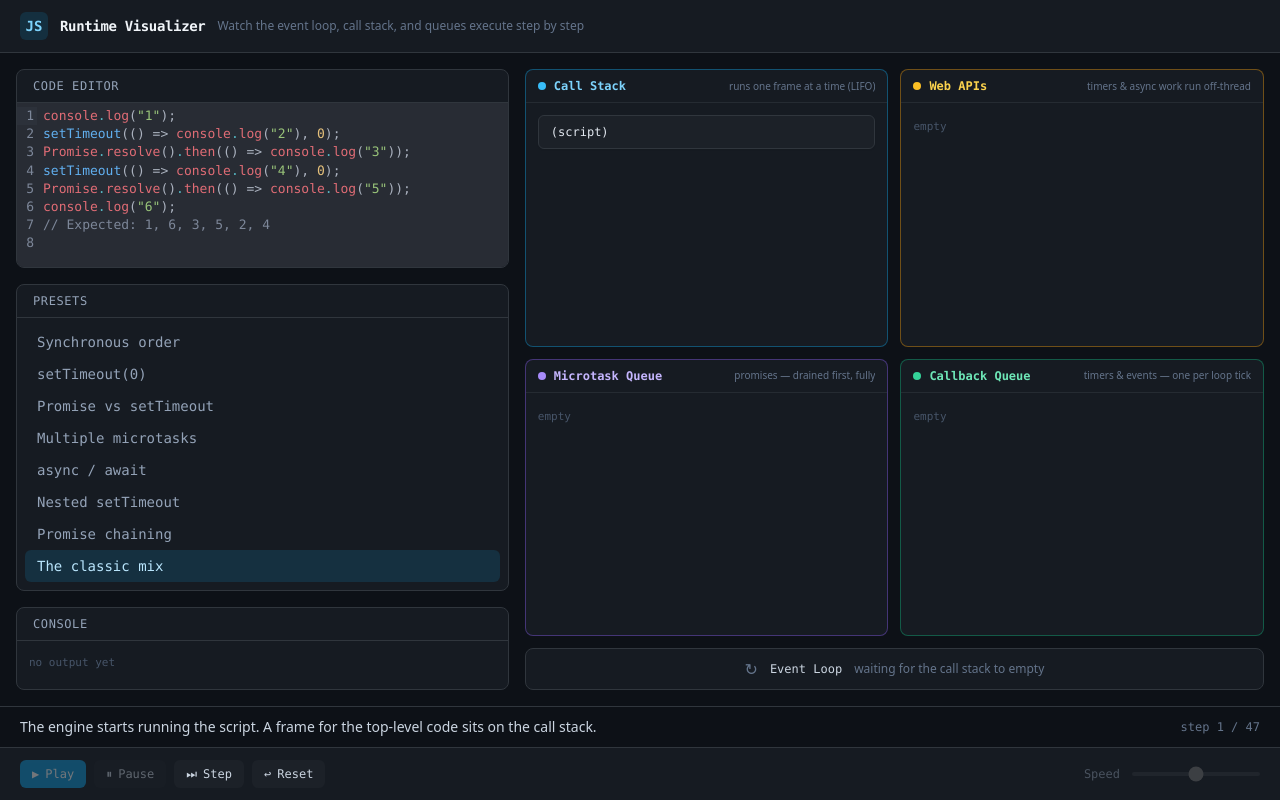
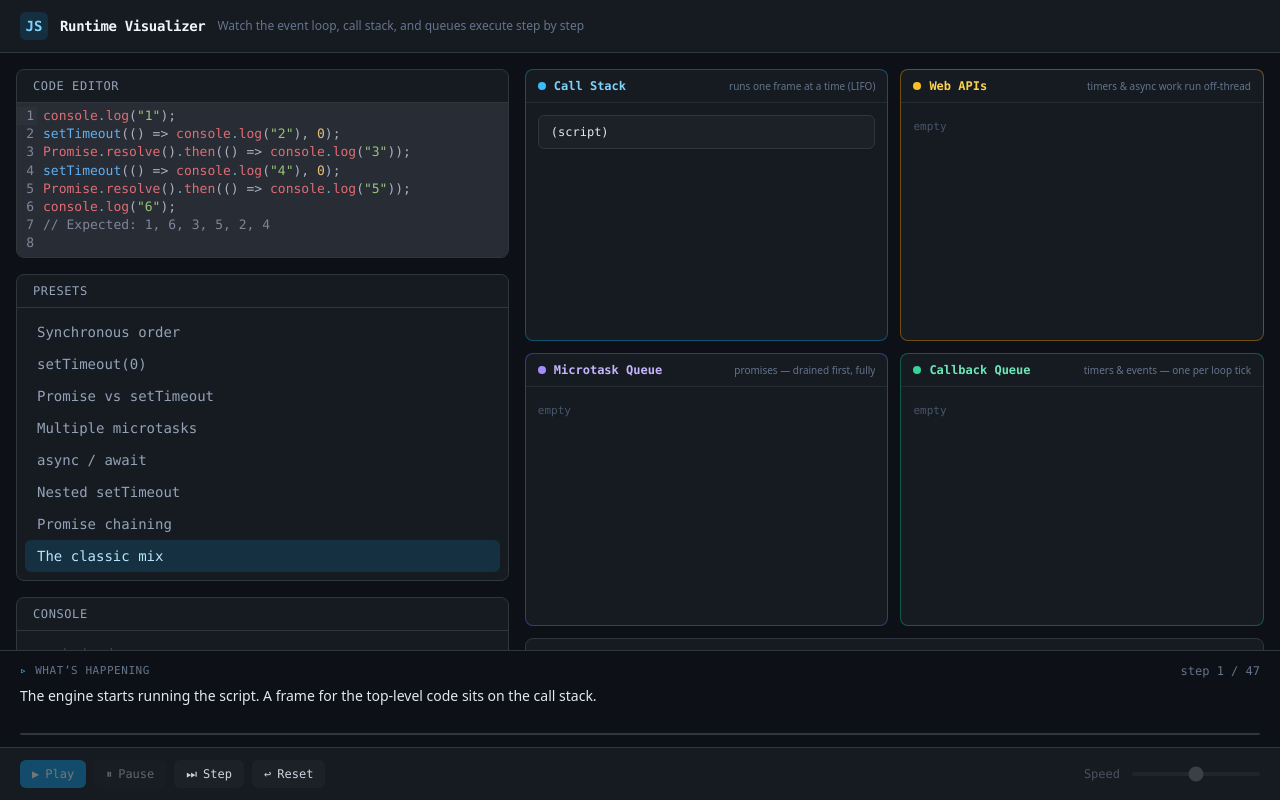
Before and after one commit to willianmonteiro/js-runtime-visualizer, a React (Vite) app: page / in a window 1280 px wide. Built offline with nearby package versions, Linux system fonts and the light colour scheme.

Commit message:
feat: promote step details in a formatted explanation panel

```diff
--- a/src/App.tsx
+++ b/src/App.tsx
@@ -2,7 +2,7 @@ import { useCallback, useState } from "react";
 import Header from "./components/Header";
 import EditorPanel from "./components/EditorPanel";
 import VisualizationPanel from "./components/VisualizationPanel";
-import StatusBar from "./components/StatusBar";
+import ExplanationPanel from "./components/ExplanationPanel";
 import ControlsBar from "./components/ControlsBar";
 import { useSimulation } from "./hooks/useSimulation";
 import { DEFAULT_PRESET, PRESETS } from "./engine/presets";
@@ -42,7 +42,11 @@ export default function App() {
         />
         <VisualizationPanel step={step} />
       </main>
-      <StatusBar explanation={step.explanation} index={index} total={total} />
+      <ExplanationPanel
+        explanation={step.explanation}
+        index={index}
+        total={total}
+      />
       <ControlsBar onStep={stepForward} onReset={reset} canStep={!atEnd} />
     </div>
   );
--- /dev/null
+++ b/src/components/ExplanationPanel.tsx
@@ -0,0 +1,54 @@
+import type { ReactNode } from "react";
+
+interface ExplanationPanelProps {
+  explanation: string;
+  index: number;
+  total: number;
+}
+
+/** renders `code`-quoted spans as styled chips so identifiers stand out */
+function formatExplanation(text: string): ReactNode[] {
+  return text.split(/(`[^`]+`)/g).map((part, position) => {
+    if (part.startsWith("`") && part.endsWith("`")) {
+      return (
+        <code
+          key={position}
+          className="rounded bg-surface-overlay px-1 py-0.5 font-mono text-[0.85em] text-sky-200"
+        >
+          {part.slice(1, -1)}
+        </code>
+      );
+    }
+    return <span key={position}>{part}</span>;
+  });
+}
+
+export default function ExplanationPanel({
+  explanation,
+  index,
+  total,
+}: ExplanationPanelProps) {
+  const progress = total > 1 ? (index / (total - 1)) * 100 : 100;
+
+  return (
+    <div className="border-t border-edge bg-surface px-5 py-3">
+      <div className="mb-1.5 flex items-center justify-between">
+        <span className="flex items-center gap-2 font-mono text-[11px] uppercase tracking-wider text-slate-500">
+          <span className="text-sky-400">▹</span> What&rsquo;s happening
+        </span>
+        <span className="font-mono text-xs text-slate-500">
+          step {index + 1} / {total}
+        </span>
+      </div>
+      <p className="min-h-[2.5rem] text-sm leading-relaxed text-slate-200">
+        {formatExplanation(explanation)}
+      </p>
+      <div className="mt-2 h-0.5 w-full overflow-hidden rounded-full bg-edge">
+        <div
+          className="h-full rounded-full bg-sky-500/70 transition-all duration-200"
+          style={{ width: `${progress}%` }}
+        />
+      </div>
+    </div>
+  );
+}
--- a/src/components/StatusBar.tsx
+++ /dev/null
@@ -1,18 +0,0 @@
-interface StatusBarProps {
-  explanation: string;
-  index: number;
-  total: number;
-}
-
-export default function StatusBar({ explanation, index, total }: StatusBarProps) {
-  return (
-    <div className="flex items-center gap-4 border-t border-edge bg-surface px-5 py-2.5">
-      <p className="min-w-0 flex-1 truncate text-sm text-slate-300">
-        {explanation}
-      </p>
-      <span className="shrink-0 font-mono text-xs text-slate-500">
-        step {index + 1} / {total}
-      </span>
-    </div>
-  );
-}
```
